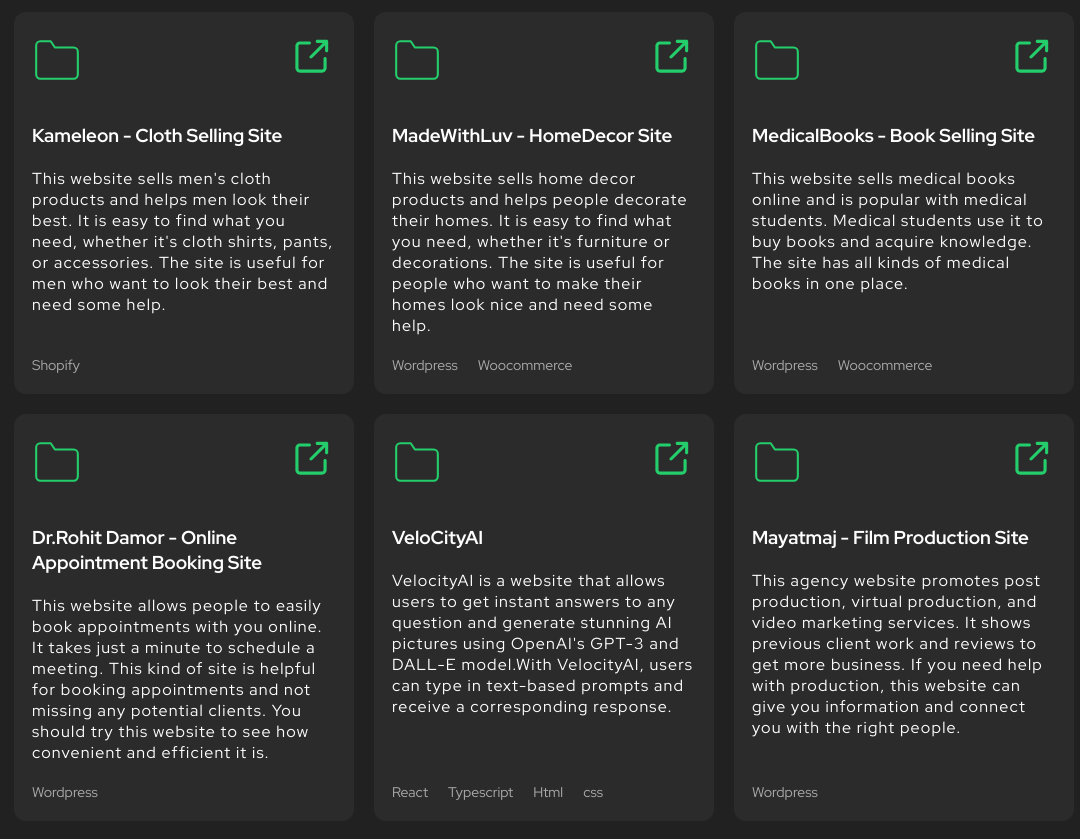
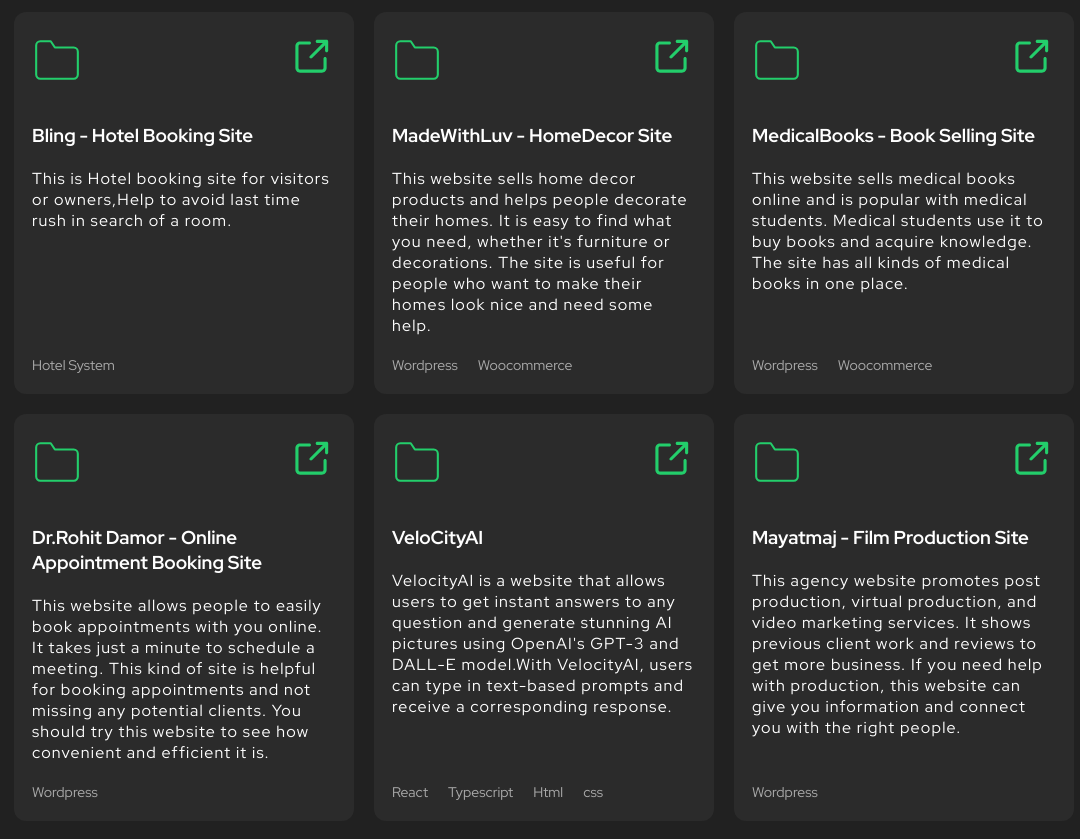
Before and after one commit to kennedy-ben/Smart, a React (Create React App) app: page / in a window 1280 px wide. Shown: the part 1340-2179 px from the top of the page, without its empty margins (96-1176 px from the left). Built offline with nearby package versions, Linux system fonts and the light colour scheme.

Commit message:
added new link for the projects

```diff
--- a/src/components/Project/Project.tsx
+++ b/src/components/Project/Project.tsx
@@ -18,20 +18,20 @@
             <header>
               <svg width="50" xmlns="http://www.w3.org/2000/svg" role="img" viewBox="0 0 24 24" fill="none" stroke="#23ce6b " stroke-width="1" stroke-linecap="round" stroke-linejoin="round" ><title>Folder</title><path d="M22 19a2 2 0 0 1-2 2H4a2 2 0 0 1-2-2V5a2 2 0 0 1 2-2h5l2 3h9a2 2 0 0 1 2 2z"></path></svg>
               <div className="project-links">
-                <a href="https://kameleon.co.in/" target="_blank" rel="noreferrer">
+                <a href="https://bling-hotel.web.app/" target="_blank" rel="noreferrer">
                   <img src={externalLink} alt="Visit site" />
                 </a>
               </div>
             </header>
             <div className="body">
-              <h3>Kameleon - Cloth Selling Site</h3>
+              <h3>Bling  - Hotel Booking Site</h3>
               <p>
-              This website sells men's cloth products and helps men look their best. It is easy to find what you need, whether it's cloth shirts, pants, or accessories. The site is useful for men who want to look their best and need some help.
+                This is Hotel booking site for visitors or owners,Help to avoid last time rush in search of a room.
               </p>
             </div>
             <footer>
               <ul className="tech-list">
-                <li>Shopify</li>
+                <li>Hotel System</li>
               </ul>
             </footer>
           </div>
```
